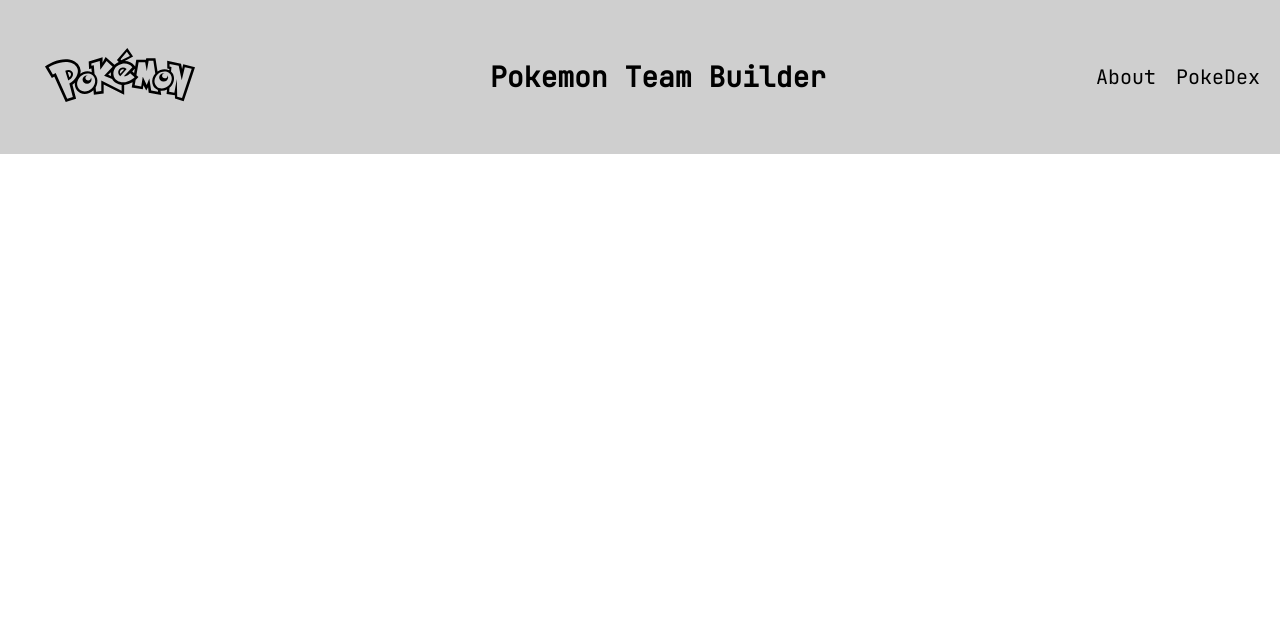
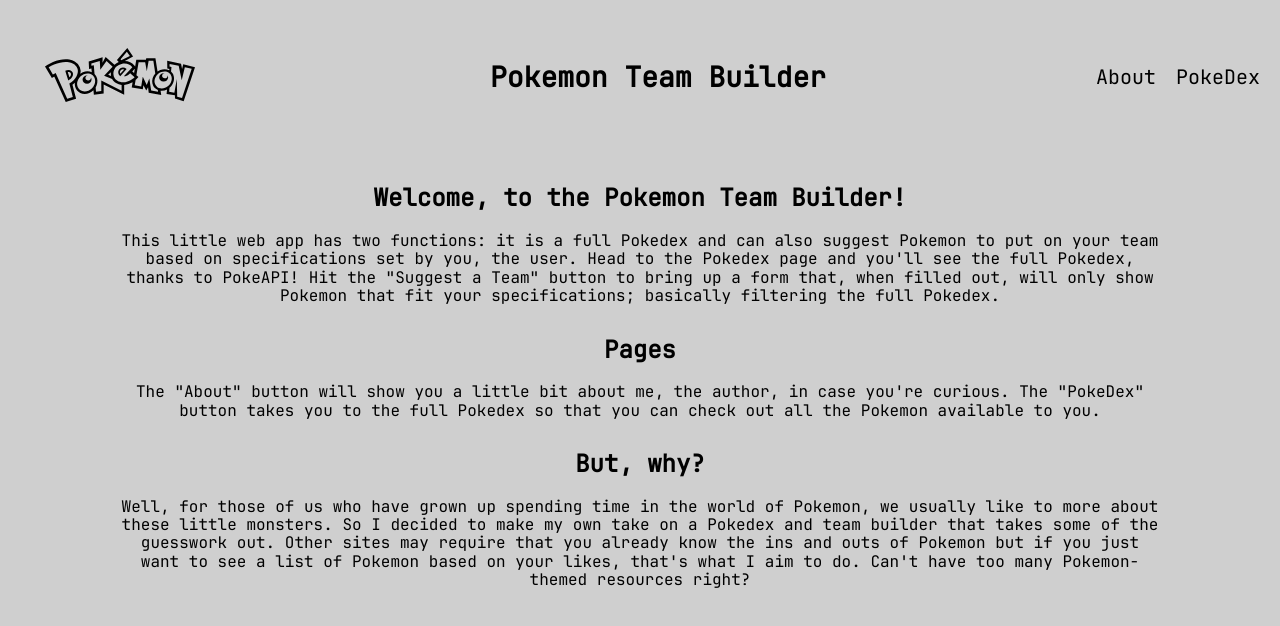
Before and after one commit to jsiohn/pkmnTeamBuilder-frontend, a React (Vite) app: page / in a window 1280 px wide. Shown: the top 626 px of the page. Built offline with nearby package versions, Linux system fonts and the light colour scheme.

Commit message:
complete Main component

```diff
--- a/src/components/App/App.css
+++ b/src/components/App/App.css
@@ -5,6 +5,7 @@
 
 .page__content {
   max-width: 100%;
+  height: 100vh;
   margin: 0 auto;
   padding: 0 20px;
 }
--- a/src/components/Main/Main.css
+++ b/src/components/Main/Main.css
@@ -0,0 +1,11 @@
+.main__title {
+  margin: 0;
+  padding: 30px 0 20px;
+  text-align: center;
+}
+
+.main__text {
+  margin: 0;
+  padding: 0 100px 0;
+  text-align: center;
+}
--- a/src/components/Main/Main.jsx
+++ b/src/components/Main/Main.jsx
@@ -0,0 +1,35 @@
+import "./Main.css";
+
+function Main() {
+  return (
+    <main className="main">
+      <h2 className="main__title">Welcome, to the Pokemon Team Builder!</h2>
+      <p className="main__text">
+        This little web app has two functions: it is a full Pokedex and can also
+        suggest Pokemon to put on your team based on specifications set by you,
+        the user. Head to the Pokedex page and you'll see the full Pokedex,
+        thanks to PokeAPI! Hit the "Suggest a Team" button to bring up a form
+        that, when filled out, will only show Pokemon that fit your
+        specifications; basically filtering the full Pokedex.
+      </p>
+      <h2 className="main__title">Pages</h2>
+      <p className="main__text">
+        The "About" button will show you a little bit about me, the author, in
+        case you're curious. The "PokeDex" button takes you to the full Pokedex
+        so that you can check out all the Pokemon available to you.
+      </p>
+      <h2 className="main__title">But, why?</h2>
+      <p className="main__text">
+        Well, for those of us who have grown up spending time in the world of
+        Pokemon, we usually like to more about these little monsters. So I
+        decided to make my own take on a Pokedex and team builder that takes
+        some of the guesswork out. Other sites may require that you already know
+        the ins and outs of Pokemon but if you just want to see a list of
+        Pokemon based on your likes, that's what I aim to do. Can't have too
+        many Pokemon-themed resources right?
+      </p>
+    </main>
+  );
+}
+
+export default Main;
```
Also changed, not shown: src/components/App/App.jsx (+7 -6 lines).
